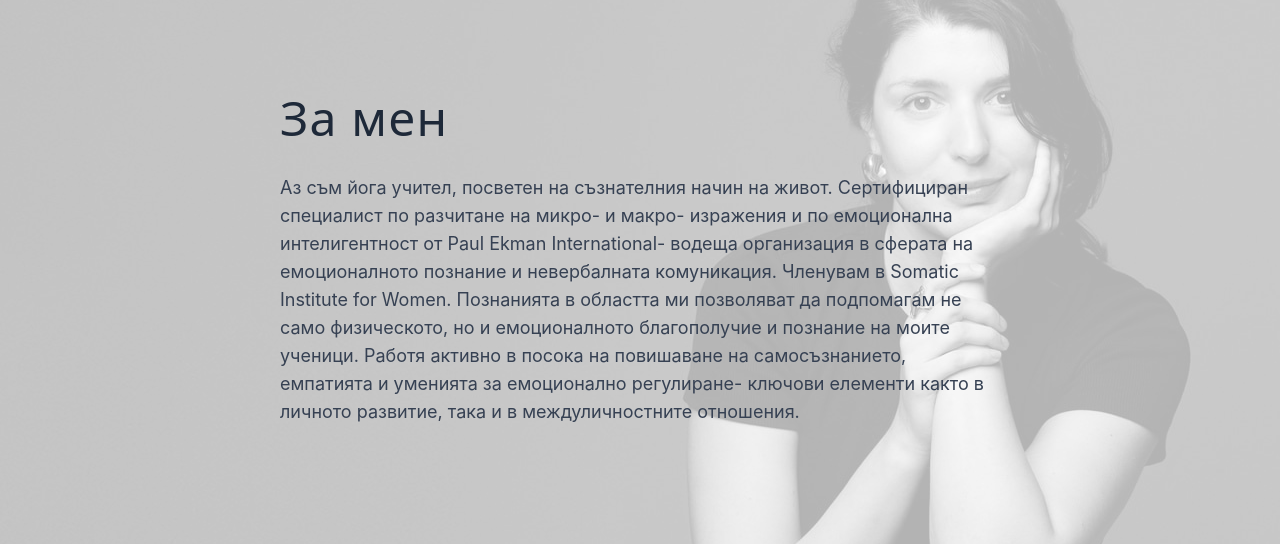
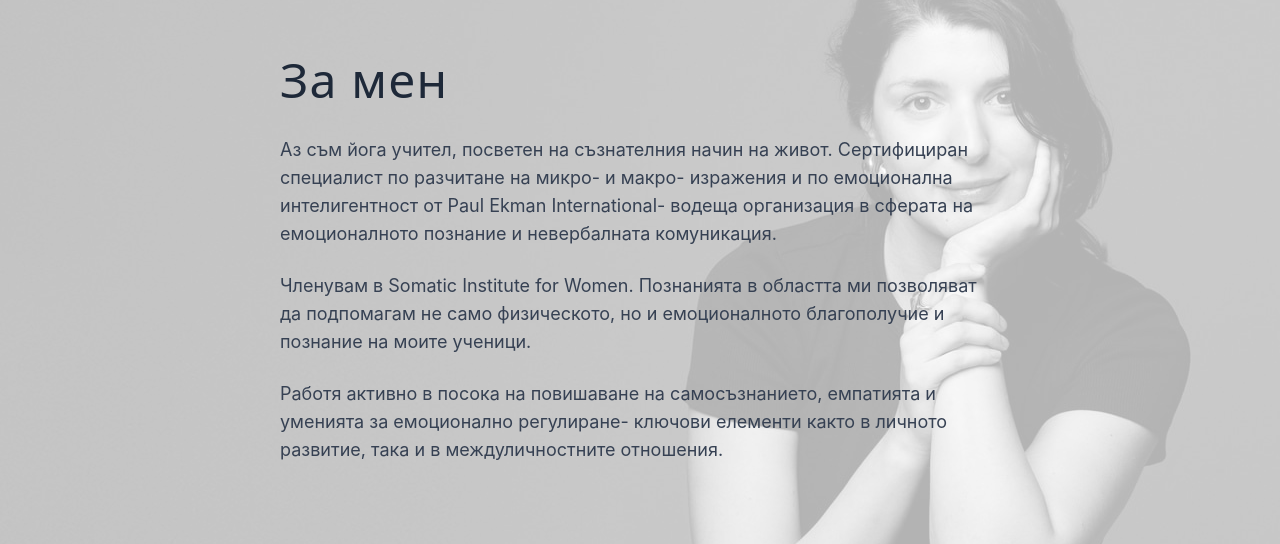
Before and after one commit to hal9000thebot/yoga-somatic-landing, a React (Vite) app: page / in a window 1280 px wide. Shown: the part 940-1484 px from the top of the page. Built offline with nearby package versions, Linux system fonts and the light colour scheme; a web font is replaced by a local one.

Commit message:
Restore About paragraph breaks

```diff
--- a/src/app/App.tsx
+++ b/src/app/App.tsx
@@ -172,7 +172,13 @@ export default function App() {
           </h2>
           <div className="space-y-6 text-gray-700 leading-relaxed">
             <p className="text-lg">
-              Аз съм йога учител, посветен на съзнателния начин на живот. Сертифициран специалист по разчитане на микро- и макро- изражения и по емоционална интелигентност от Paul Ekman International- водеща организация в сферата на емоционалното познание и невербалната комуникация. Членувам в Somatic Institute for Women. Познанията в областта ми позволяват да подпомагам не само физическото, но и емоционалното благополучие и познание на моите ученици. Работя активно в посока на повишаване на самосъзнанието, емпатията и уменията за емоционално регулиране- ключови елементи както в личното развитие, така и в междуличностните отношения.
+              Аз съм йога учител, посветен на съзнателния начин на живот. Сертифициран специалист по разчитане на микро- и макро- изражения и по емоционална интелигентност от Paul Ekman International- водеща организация в сферата на емоционалното познание и невербалната комуникация.
+            </p>
+            <p className="text-lg">
+              Членувам в Somatic Institute for Women. Познанията в областта ми позволяват да подпомагам не само физическото, но и емоционалното благополучие и познание на моите ученици.
+            </p>
+            <p className="text-lg">
+              Работя активно в посока на повишаване на самосъзнанието, емпатията и уменията за емоционално регулиране- ключови елементи както в личното развитие, така и в междуличностните отношения.
             </p>
           </div>
         </div>
```
